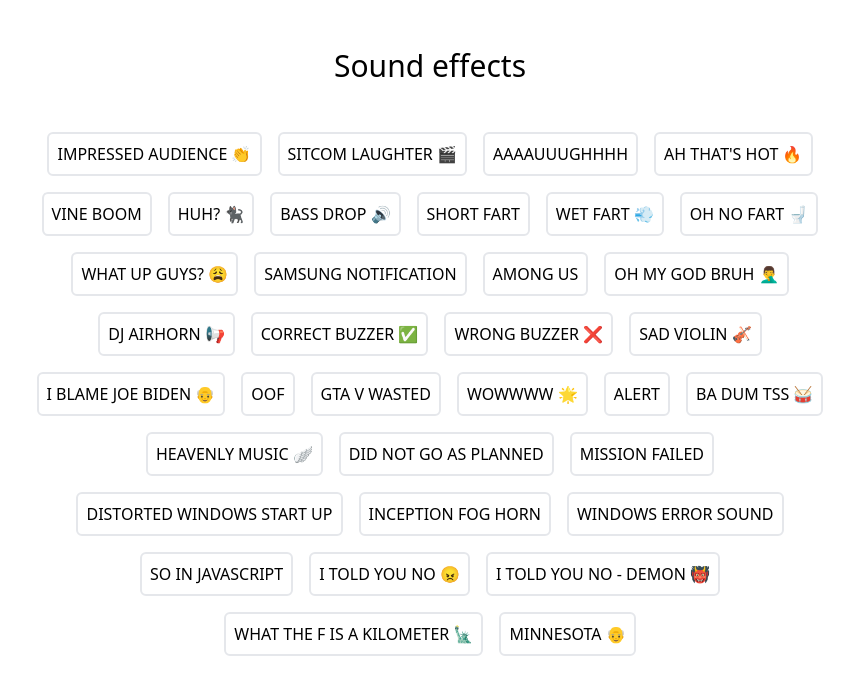
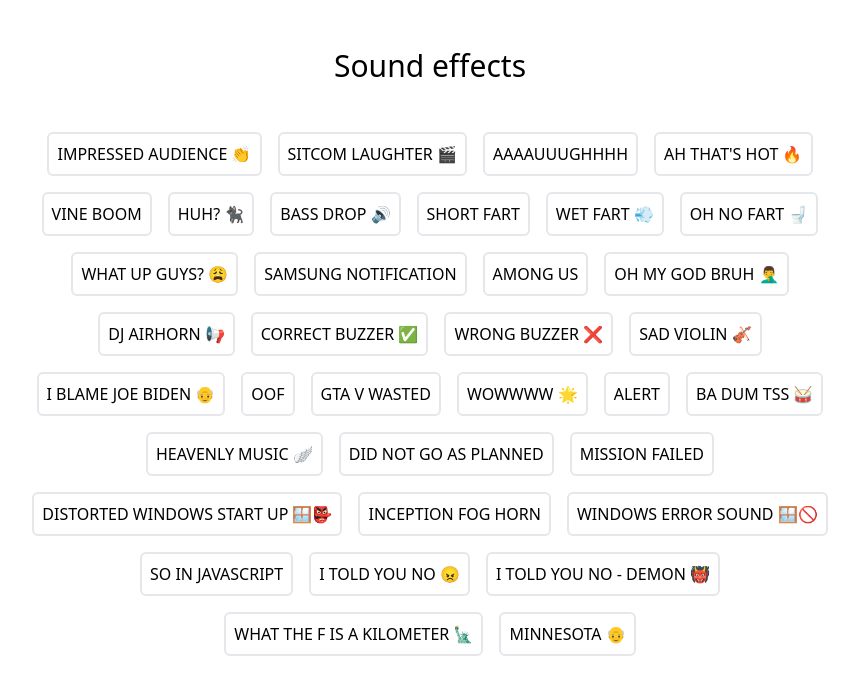
Before and after one commit to iamvetle/sound-effects, a Nuxt app: page / in a window 1280 px wide. Shown: the top 694 px of the page, without its empty margins (210-1069 px from the left). Built offline with nearby package versions, Linux system fonts and the light colour scheme.

Commit message:
Added emojies to windows sounds.

```diff
--- a/assets/listOfSoundeffects.ts
+++ b/assets/listOfSoundeffects.ts
@@ -144,7 +144,7 @@ const listOfSoundeffects: SoundEffect[] = [
 		src: "mission-failed-well-get-em-next-time.mp3",
 	},
 	{
-		title: "Distorted windows start up",
+		title: "Distorted windows start up 🪟👺",
 		src: "windows-xp-distorted-startup.mp3",
 	},
 	{
@@ -152,7 +152,7 @@ const listOfSoundeffects: SoundEffect[] = [
 		src: "inception-fog-horn.mp3",
 	},
 	{
-		title: "Windows error sound",
+		title: "Windows error sound 🪟🚫",
 		src: "windows-error-sound.mp3",
 	},
 	{
```
